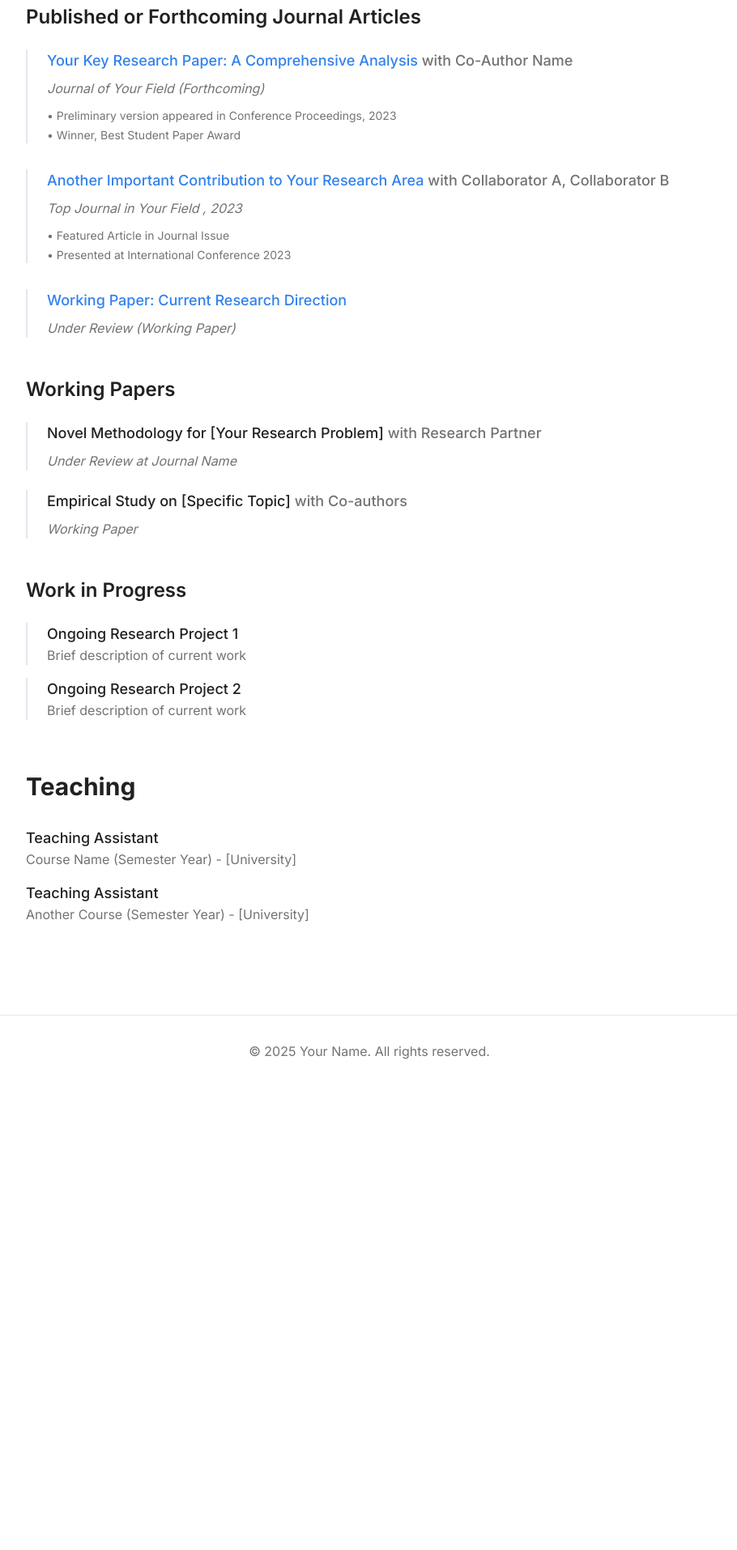
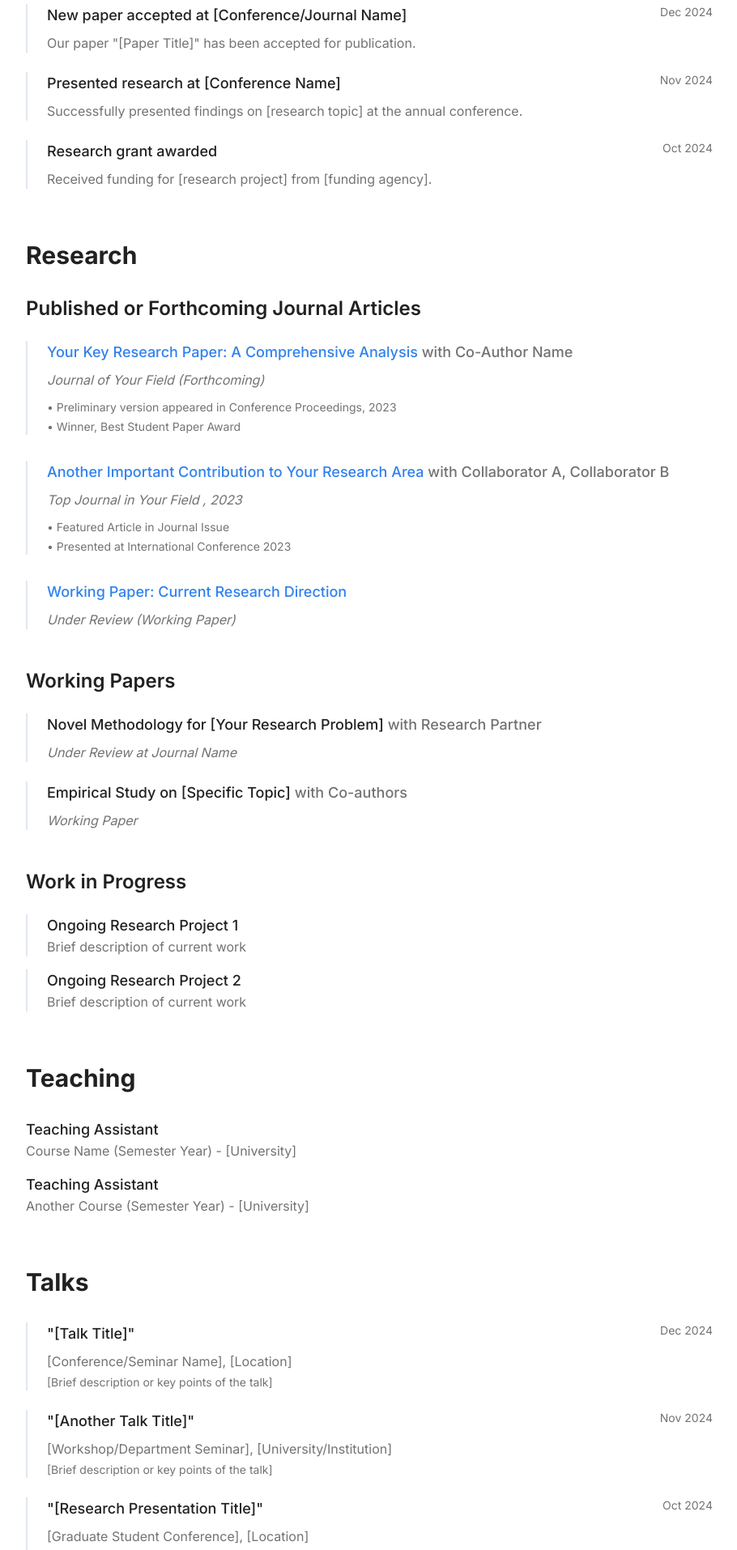
Before and after one commit to anasabdelhakmi/anasabdelhakmi.github.io, a React (Vite) app: page / in a window 1280 px wide. Shown: the part 560-2474 px from the top of the page at 81% size, without its empty margins (184-1094 px from the left). Before the commit the page ends 1902 px from the top, so only its background shows below. Built offline with nearby package versions, Linux system fonts and the light colour scheme.

Commit message:
Add News and Talks sections
Add "News" and "Talks" sections to the website. Reorder existing sections to be: News -> Research -> Teaching -> Talks.

```diff
--- a/src/pages/Index.tsx
+++ b/src/pages/Index.tsx
@@ -102,6 +102,34 @@ const Index = () => {
           </div>
         </section>
 
+        {/* News Section */}
+        <section id="news" className="mb-16">
+          <h2 className="text-3xl font-bold text-foreground mb-8">News</h2>
+          <div className="space-y-6">
+            <div className="border-l-2 border-border pl-6">
+              <div className="flex items-start justify-between mb-2">
+                <h4 className="text-lg font-medium text-foreground">New paper accepted at [Conference/Journal Name]</h4>
+                <span className="text-sm text-muted-foreground">Dec 2024</span>
+              </div>
+              <p className="text-muted-foreground">Our paper "[Paper Title]" has been accepted for publication.</p>
+            </div>
+            <div className="border-l-2 border-border pl-6">
+              <div className="flex items-start justify-between mb-2">
+                <h4 className="text-lg font-medium text-foreground">Presented research at [Conference Name]</h4>
+                <span className="text-sm text-muted-foreground">Nov 2024</span>
+              </div>
+              <p className="text-muted-foreground">Successfully presented findings on [research topic] at the annual conference.</p>
+            </div>
+            <div className="border-l-2 border-border pl-6">
+              <div className="flex items-start justify-between mb-2">
+                <h4 className="text-lg font-medium text-foreground">Research grant awarded</h4>
+                <span className="text-sm text-muted-foreground">Oct 2024</span>
+              </div>
+              <p className="text-muted-foreground">Received funding for [research project] from [funding agency].</p>
+            </div>
+          </div>
+        </section>
+
         {/* Research Section */}
         <section id="research" className="mb-16">
           <h2 className="text-3xl font-bold text-foreground mb-8">Research</h2>
@@ -183,6 +211,37 @@ const Index = () => {
             </div>
           </div>
         </section>
+
+        {/* Talks Section */}
+        <section className="mb-16">
+          <h2 className="text-3xl font-bold text-foreground mb-8">Talks</h2>
+          <div className="space-y-6">
+            <div className="border-l-2 border-border pl-6">
+              <div className="flex items-start justify-between mb-2">
+                <h4 className="text-lg font-medium text-foreground">"[Talk Title]"</h4>
+                <span className="text-sm text-muted-foreground">Dec 2024</span>
+              </div>
+              <p className="text-muted-foreground mb-1">[Conference/Seminar Name], [Location]</p>
+              <p className="text-sm text-muted-foreground">[Brief description or key points of the talk]</p>
+            </div>
+            <div className="border-l-2 border-border pl-6">
+              <div className="flex items-start justify-between mb-2">
+                <h4 className="text-lg font-medium text-foreground">"[Another Talk Title]"</h4>
+                <span className="text-sm text-muted-foreground">Nov 2024</span>
+              </div>
+              <p className="text-muted-foreground mb-1">[Workshop/Department Seminar], [University/Institution]</p>
+              <p className="text-sm text-muted-foreground">[Brief description or key points of the talk]</p>
+            </div>
+            <div className="border-l-2 border-border pl-6">
+              <div className="flex items-start justify-between mb-2">
+                <h4 className="text-lg font-medium text-foreground">"[Research Presentation Title]"</h4>
+                <span className="text-sm text-muted-foreground">Oct 2024</span>
+              </div>
+              <p className="text-muted-foreground mb-1">[Graduate Student Conference], [Location]</p>
+              <p className="text-sm text-muted-foreground">[Brief description or key points of the talk]</p>
+            </div>
+          </div>
+        </section>
       </main>
 
       {/* Simple Footer */}
```
